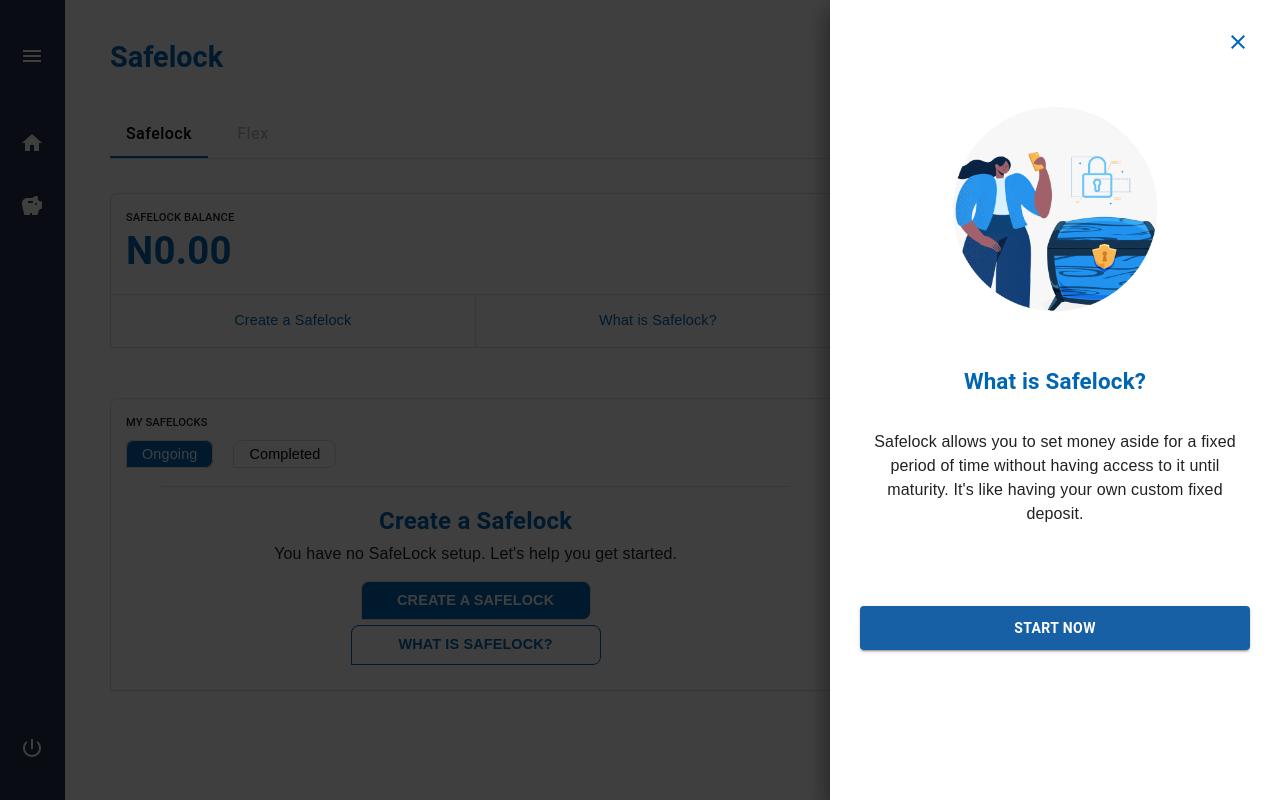
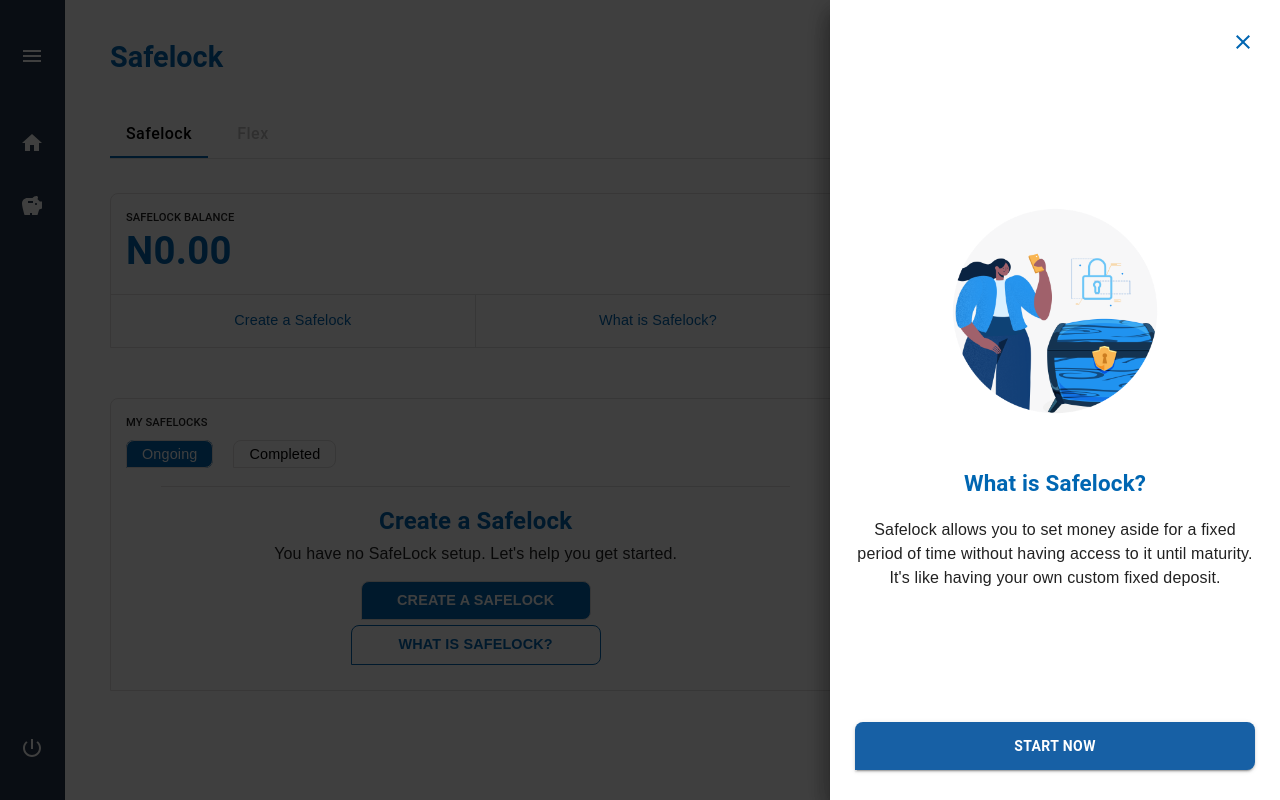
Before and after one commit to Ubongg/piggy-clone, a Next.js app: page /safelock in a window 1280 px wide. Both pictures are taken after a click on the element "What is Safelock?". Built offline with nearby package versions, Linux system fonts and the light colour scheme.

Commit message:
styles about safelock component

```diff
--- a/src/components/aboutSafelock/AboutSafelock.jsx
+++ b/src/components/aboutSafelock/AboutSafelock.jsx
@@ -11,8 +11,11 @@ const AboutSafelock = ({ toggleAboutSafelockDrawer, anchor }) => {
   return (
     <Box
       sx={{
+        display: "flex",
+        flexDirection: "column",
         width: 450,
-        padding: "30px",
+        height: "100vh",
+        padding: "30px 25px",
         [theme.breakpoints.down("xs")]: {
           width: "100vw",
         },
@@ -36,9 +39,20 @@ const AboutSafelock = ({ toggleAboutSafelockDrawer, anchor }) => {
         sx={{
           display: "flex",
           alignItems: "center",
+          justifyContent: "space-between",
+          flexDirection: "column",
+          textAlign: "center",
+          height: "100%",
+        }}
+      >
+        <Box
+          sx={{
+            display: "flex",
+            alignItems: "center",
             justifyContent: "center",
             flexDirection: "column",
             textAlign: "center",
+            height: "100%",
           }}
         >
           <Image
@@ -46,15 +60,22 @@ const AboutSafelock = ({ toggleAboutSafelockDrawer, anchor }) => {
             width={250}
             height={250}
             alt=""
-          style={{ marginTop: "30px" }}
+            // style={{ marginTop: "20%" }}
           />
+          <Box
+            sx={{
+              mt: "30px",
+              display: "flex",
+              flexDirection: "column",
+              gap: "1rem",
+            }}
+          >
             <Typography
               variant="h6"
               color={safeColor}
               sx={{
                 fontSize: "1.4rem",
                 fontWeight: 600,
-            my: "30px",
               }}
             >
               What is Safelock?
@@ -63,20 +84,25 @@ const AboutSafelock = ({ toggleAboutSafelockDrawer, anchor }) => {
               variant="p"
               sx={{
                 fontSize: "1rem",
-            mb: "30px",
               }}
             >
               Safelock allows you to set money aside for a fixed period of time
-          without having access to it until maturity. It's like having your own
-          custom fixed deposit.
+              without having access to it until maturity. It's like having your
+              own custom fixed deposit.
             </Typography>
+          </Box>
+        </Box>
         <Button
           variant="contained"
           sx={{
             width: "100%",
-            mt: "50px",
-            py: "10px",
+            py: "12px",
             fontWeight: 600,
+            mt: "auto",
+            borderBottomRightRadius: "0.5rem",
+            borderTopLeftRadius: "0.5rem",
+            borderTopRightRadius: "0.5rem",
+            borderBottomLeftRadius: 0,
           }}
           onClick={toggleAboutSafelockDrawer(anchor, false)}
         >
```
Lines whose indentation alone changed are shown as unchanged.
